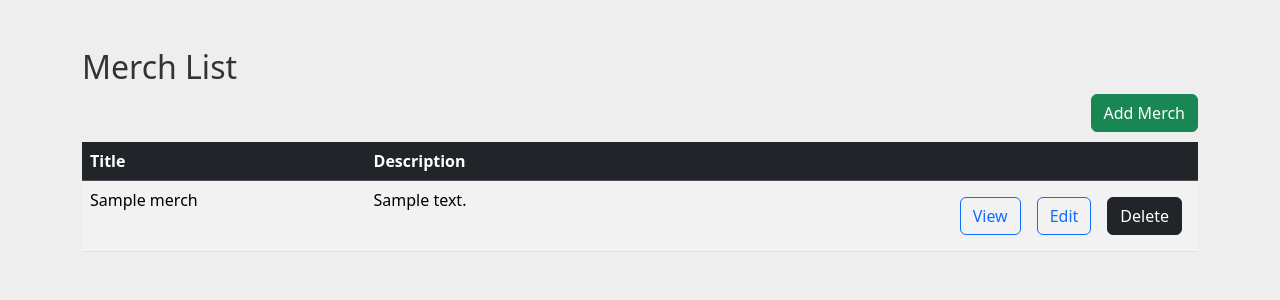
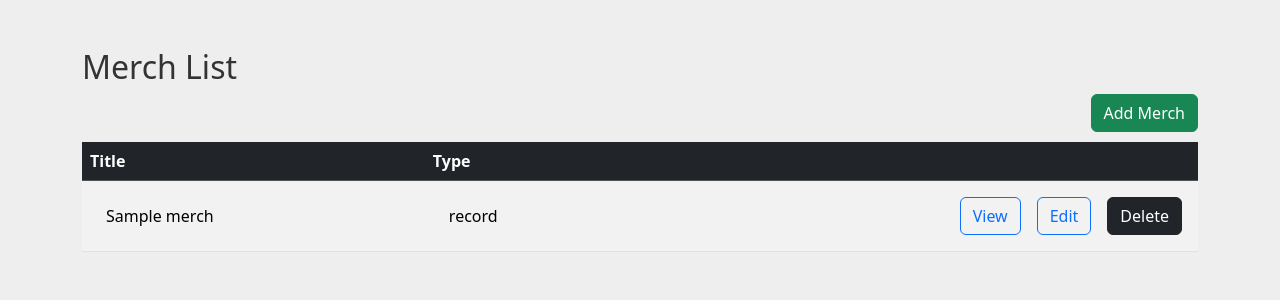
Before and after one commit to rjgabriel1/django_oc, a Django app: page /merchs/ in a window 1280 px wide. Shown: the part 56-356 px from the top of the page. Run offline with Django 4.2, Linux system fonts and the light colour scheme; tables that the repository leaves empty hold one stand-in row (values such as "Sample post").

```diff
--- a/listings/templates/merch/merch_list.html
+++ b/listings/templates/merch/merch_list.html
@@ -10,7 +10,7 @@
     <thead>
       <tr class="table-dark">
         <th scope="col">Title</th>
-        <th scope="col">Description</th>
+        <th scope="col">Type</th>
         <th scope="col"></th>
       </tr>
     </thead>
@@ -18,13 +18,13 @@
     <tbody>
       {%for merch in merchs%}
       <tr>
-        <td>
+        <td class="p-4">
           {{merch.title}}
         </td>
-        <td>{{merch.description}}</td>
+        <td class="p-4">{{merch.type}}</td>
         <td>
           <a href="#" class="btn btn-dark float-end m-2">Delete</a>
-          <a href="#" class="btn btn-outline-primary float-end m-2">Edit</a>
+          <a href="{%url 'merch-update' merch.id %}" class="btn btn-outline-primary float-end m-2">Edit</a>
           <a href="{%url 'merch-detail' merch.id%}" class="btn btn-outline-primary float-end m-2">View</a>
         </td>
       </tr>
--- a/listings/views.py
+++ b/listings/views.py
@@ -34,17 +34,17 @@ def band_add(request):
     return render(request, 'bands/band_add.html', {'form': form})
 
 
-def band_update(reuqest, band_id):
+def band_update(request, band_id):
     band = Band.objects.get(id=band_id)
-    if reuqest.method == "POST":
-        form = BandForm(reuqest.POST, instance=band)
+    if request.method == "POST":
+        form = BandForm(request.POST, instance=band)
         if form.is_valid():
             form.save()
             return redirect('band-detail', band.id)
     else:
         form = BandForm(instance=band)
 
-    return render(reuqest, 'bands/band_update.html', {'form': form})
+    return render(request, 'bands/band_update.html', {'form': form})
 
 
 def band_delete(request, band_id):
@@ -82,7 +82,7 @@ def merch_add(request):
 def merch_update(request, merch_id):
     merch = Merch.objects.get(id =merch_id)
 
-    if request =="POST":
+    if request.method =="POST":
         form = MerchForm(request.POST, instance=merch)
         if form.is_valid():
             form.save()
--- a/merchex/urls.py
+++ b/merchex/urls.py
@@ -31,7 +31,7 @@ urlpatterns = [
     path('merchs/', views.merch_list, name='merch-list'),
     path('merchs/<int:merch_id>/', views.merch_detail, name='merch-detail'),
     path('merchs/add', views.merch_add, name='merch-add'),
-     path('merchs/<int:merch_id>/update/', views.merch_update, name='merch-update'),
+    path('merchs/<int:merch_id>/update/', views.merch_update, name='merch-update'),
 
 
     path('contact-us/', views.contact, name='contact-us'),
```
